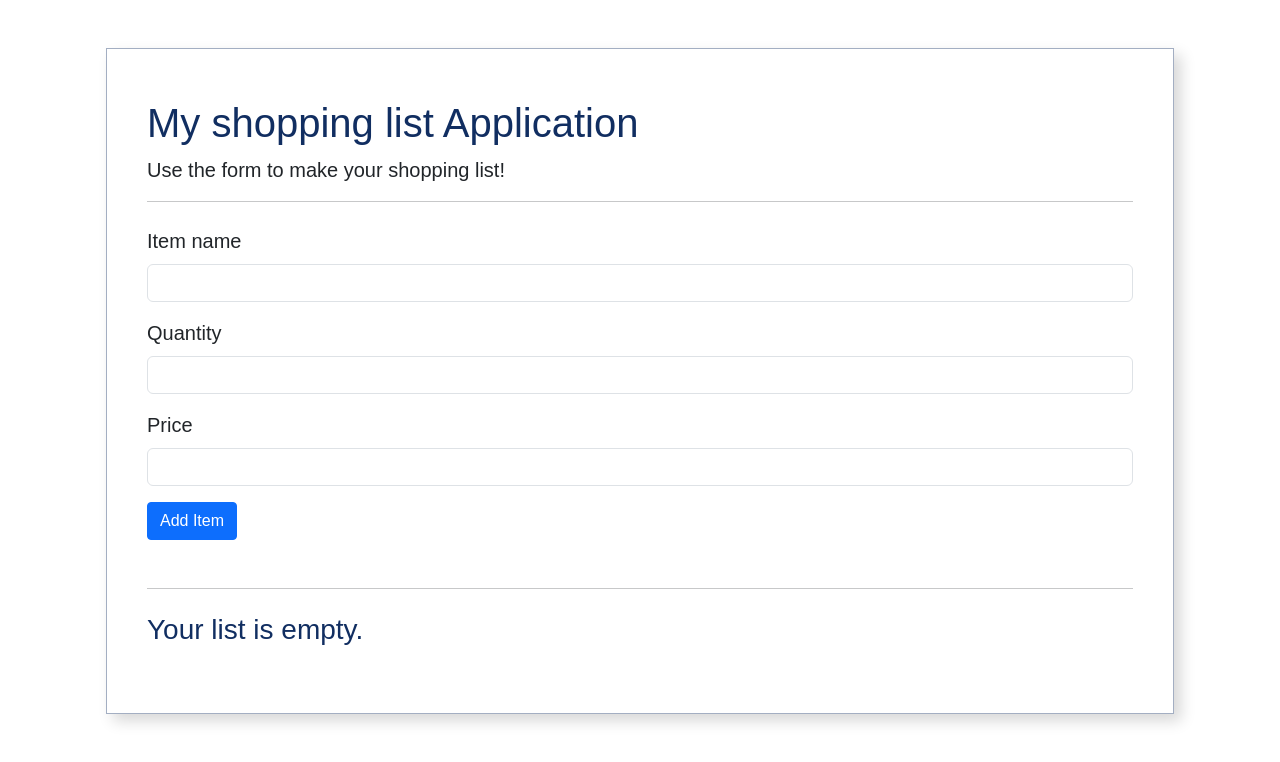
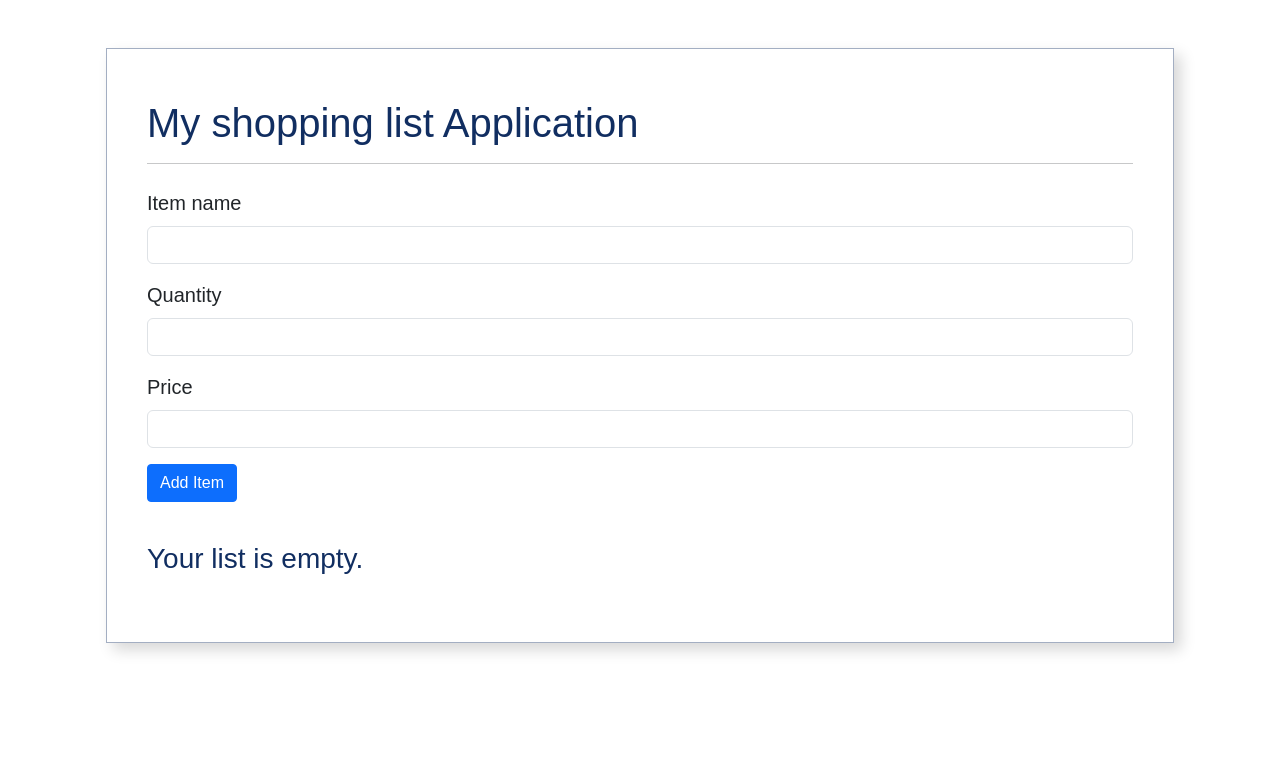
Before and after one commit to nickpolizogopoulos/shopping-list-app, an Angular app: page / in a window 1280 px wide. Shown: the top 762 px of the page. Built offline with nearby package versions, Linux system fonts and the light colour scheme.

Commit message:
Clean up

```diff
--- a/src/app/app.component.html
+++ b/src/app/app.component.html
@@ -4,7 +4,6 @@
     <div class="row justify-content-center">
         <div class="listBox col-xxl-7">
             <h1 class="niceblue">My shopping list Application</h1>
-            <p class="lead">Use the form to make your shopping list!</p>
             <hr class="mb-4">
 
             <section class="mb-3 lead">
@@ -26,11 +25,10 @@
                 <button (click)="onSubmit()" class="btn btn-primary mb-4">Add Item</button>
                 <div *ngIf="missingValue" class="alert alert-danger alert-dismissible">
                     {{ alertText() }}
-                    <button (click)="closeAlert()" type="button" class="btn-close shadow-none" data-bs-dismiss="alert"></button>
+                    <button (click)="closeAlert()" class="btn-close shadow-none" data-bs-dismiss="alert"></button>
                 </div>
             </section>
 
-            <hr class="mt-4 mb-4">
             <h3 class="niceblue mb-3">Your list {{headingText()}}</h3>
 
             <section *ngIf="shoppingList.length > 0">
```
